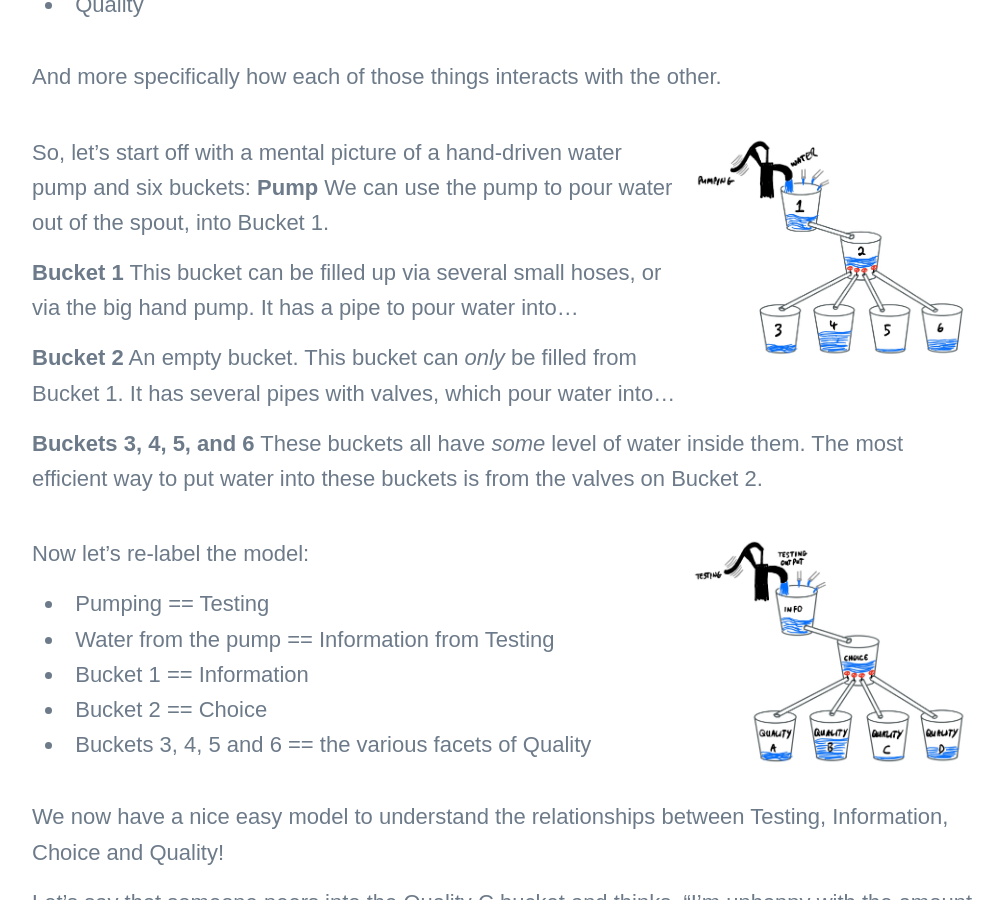
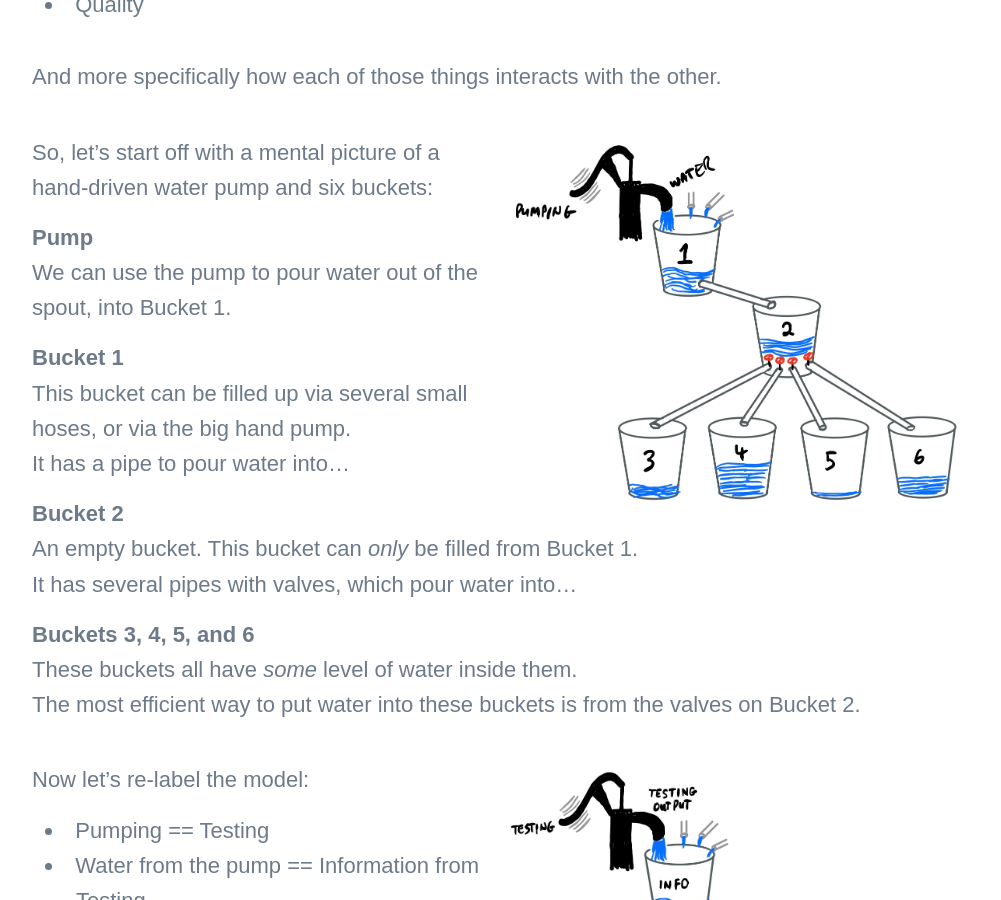
Before and after one commit to TheTestingMuse/thetestingmuse.github.io, a Jekyll site: the page built from _posts/2021-06-07-buckets-of-information.md, in a window 1280 px wide and 900 px high, scrolled down 871 px. Shown: the whole window, without its empty margins (138-1139 px from the left). Built offline with Jekyll 4.4.1, drawn with Linux system fonts in a browser that asks for light colours; nearby versions of some CDN libraries; some web fonts are replaced.

Commit message:
New blog post

```diff
--- a/_posts/2021-06-07-buckets-of-information.md
+++ b/_posts/2021-06-07-buckets-of-information.md
@@ -20,25 +20,26 @@ Today I want to chat about a model I've been using for a little while, to talk a
 
 And more specifically how each of those things interacts with the other.
 
-<img src="/images/posts/BucketsModel-Water.jpg" alt="Hand-drawn picture depicting several buckets and pipes. The bottom of each bucket connects to a lower bucket via a pipe" style="float:right; margin-left: 10px; width:30%;" />
+<img src="/images/posts/BucketsModel-Water.jpg" alt="Hand-drawn picture depicting several buckets and pipes. The bottom of each bucket connects to a lower bucket via a pipe" style="float:right; margin-left: 10px; width:50%;" />
 
 So, let's start off with a mental picture of a hand-driven water pump and six buckets:
+
 **Pump**
-We can use the pump to pour water out of the spout, into Bucket 1.
+<br />We can use the pump to pour water out of the spout, into Bucket 1.
 
 **Bucket 1**
-This bucket can be filled up via several small hoses, or via the big hand pump.
-It has a pipe to pour water into...
+<br />This bucket can be filled up via several small hoses, or via the big hand pump.
+<br />It has a pipe to pour water into...
 
 **Bucket 2**
-An empty bucket. This bucket can _only_ be filled from Bucket 1.
-It has several pipes with valves, which pour water into...
+<br />An empty bucket. This bucket can _only_ be filled from Bucket 1.
+<br />It has several pipes with valves, which pour water into...
 
 **Buckets 3, 4, 5, and 6**
-These buckets all have _some_ level of water inside them.
-The most efficient way to put water into these buckets is from the valves on Bucket 2.
+<br />These buckets all have _some_ level of water inside them.
+<br />The most efficient way to put water into these buckets is from the valves on Bucket 2.
 
-<img src="/images/posts/BucketsModel-Testing.jpg" alt="Hand-drawn picture depicting several buckets and pipes. The bottom of each bucket connects to a lower bucket via a pipe" style="float:right; margin-left: 10px; width:30%;" />
+<img src="/images/posts/BucketsModel-Testing.jpg" alt="Hand-drawn picture depicting several buckets and pipes. The bottom of each bucket connects to a lower bucket via a pipe" style="float:right; margin-left: 10px; width:50%;" />
 
 Now let's re-label the model:
 - Pumping == Testing
```
